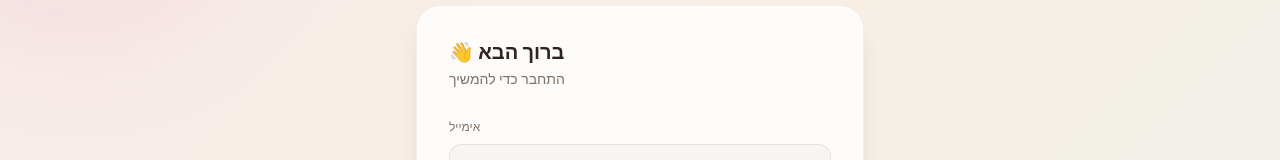
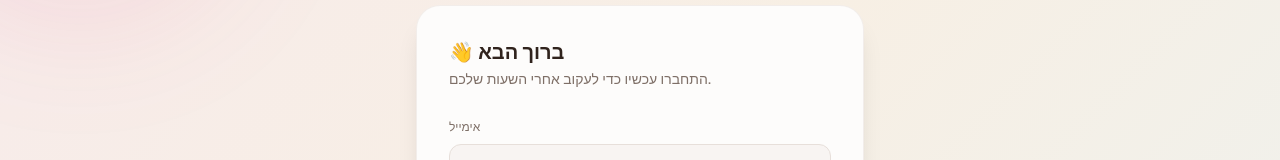
Before and after one commit to itai-levy3/work_tracking, a React (Vite) app: page / in a window 1280 px wide. Shown: the part 218-378 px from the top of the page. Built offline with nearby package versions, Linux system fonts and the light colour scheme.

Commit message:
Update login subtitle

```diff
--- a/src/components/Auth.tsx
+++ b/src/components/Auth.tsx
@@ -76,7 +76,7 @@ export const Auth = () => {
             {mode === "login" ? "👋 ברוך הבא" : mode === "signup" ? "🚀 צור חשבון" : "🔑 שחזור סיסמא"}
           </h2>
           <p className="text-sm text-muted-foreground mb-6">
-            {mode === "login" ? "התחבר כדי להמשיך" : mode === "signup" ? "התחל לעקוב אחרי שעות העבודה שלך" : "הזן מייל וסיסמא חדשה"}
+            {mode === "login" ? "התחברו עכשיו כדי לעקוב אחרי השעות שלכם." : mode === "signup" ? "התחל לעקוב אחרי שעות העבודה שלך" : "הזן מייל וסיסמא חדשה"}
           </p>
 
           {mode === "forgot" ? (
```
